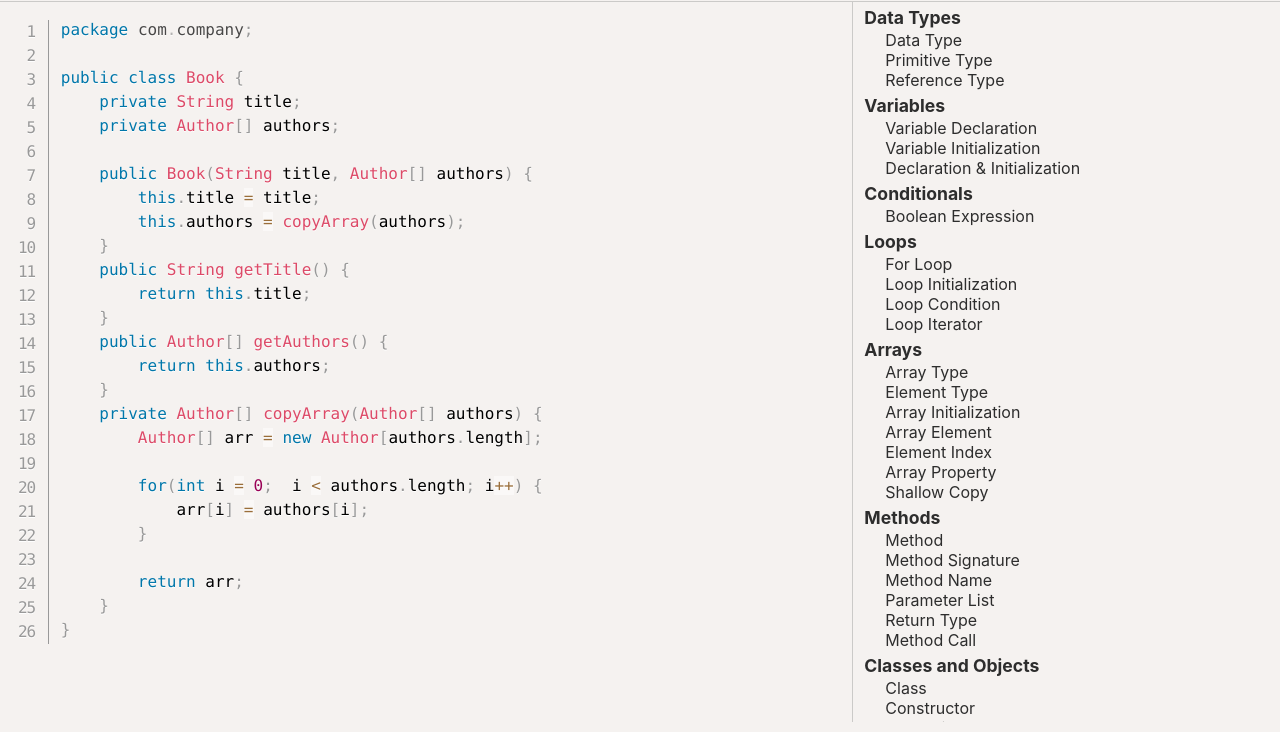
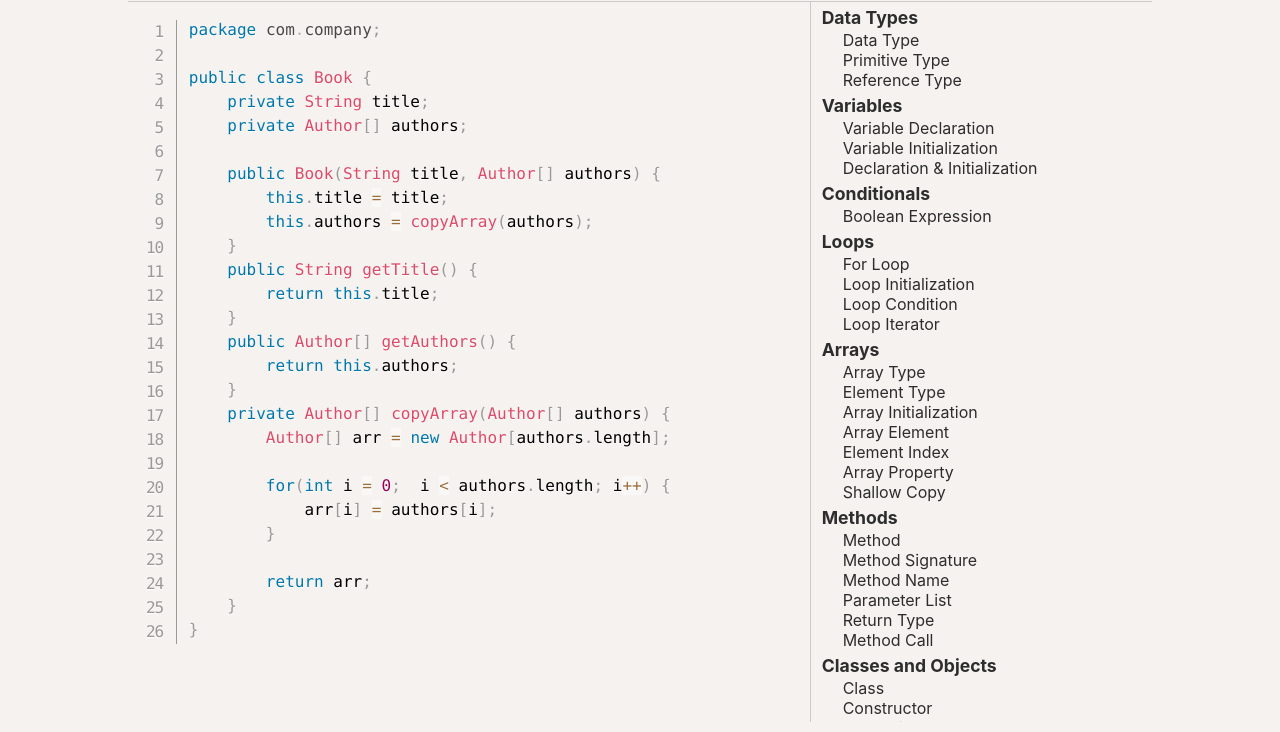
Before and after one commit to mmorss/concept-highlight, a plain HTML site: page index.html in a window 1280 px wide. Shown: the part 68-800 px from the top of the page. Drawn offline with nearby package versions, Linux system fonts and the light colour scheme.

Commit message:
Set page max width to 1024px with auto margins

```diff
--- a/style.css
+++ b/style.css
@@ -38,8 +38,8 @@ html ::-webkit-scrollbar-thumb {
 
 body {
   min-height: 100vh;
-  min-width: 100vh;
-  margin: 0;
+  max-width: 1024px;
+  margin: auto auto;
   display: grid;
   grid-template-rows: 70px auto;
   grid-template-columns: 1fr 1fr 1fr;
```
